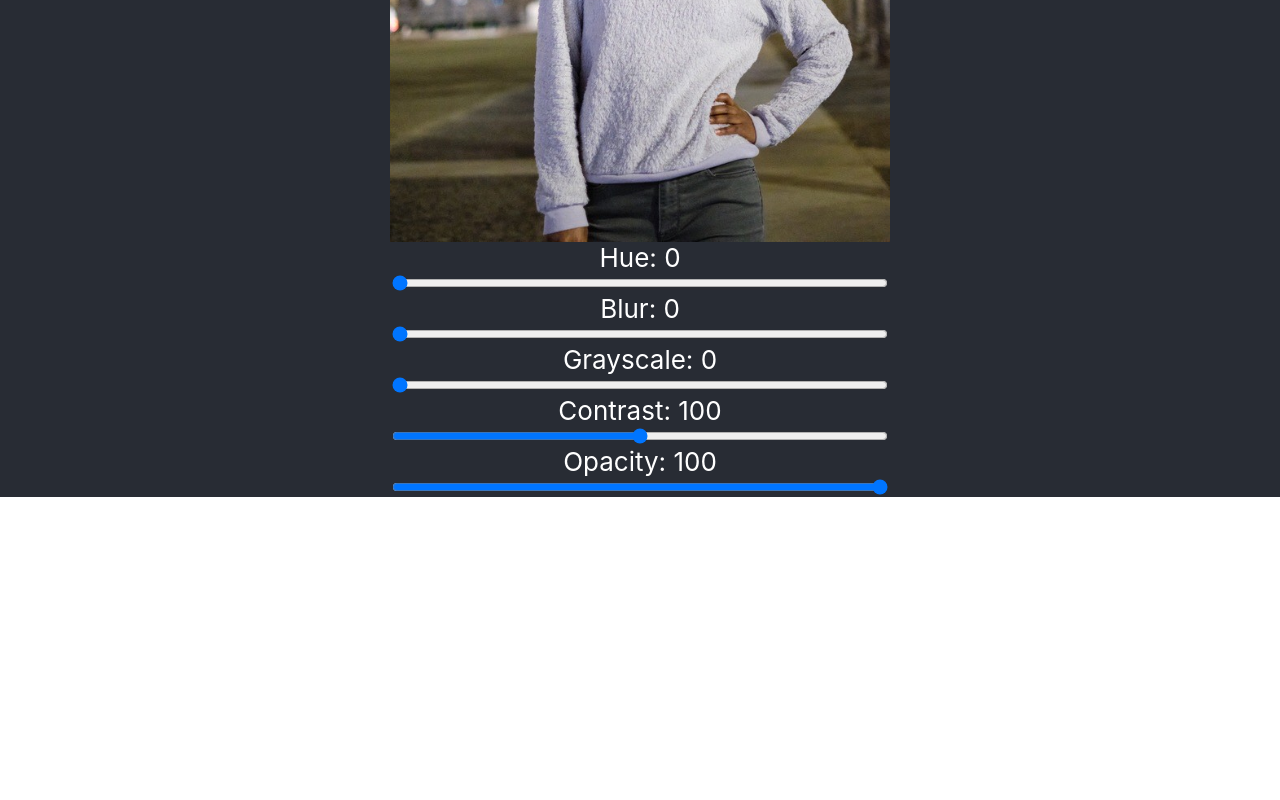
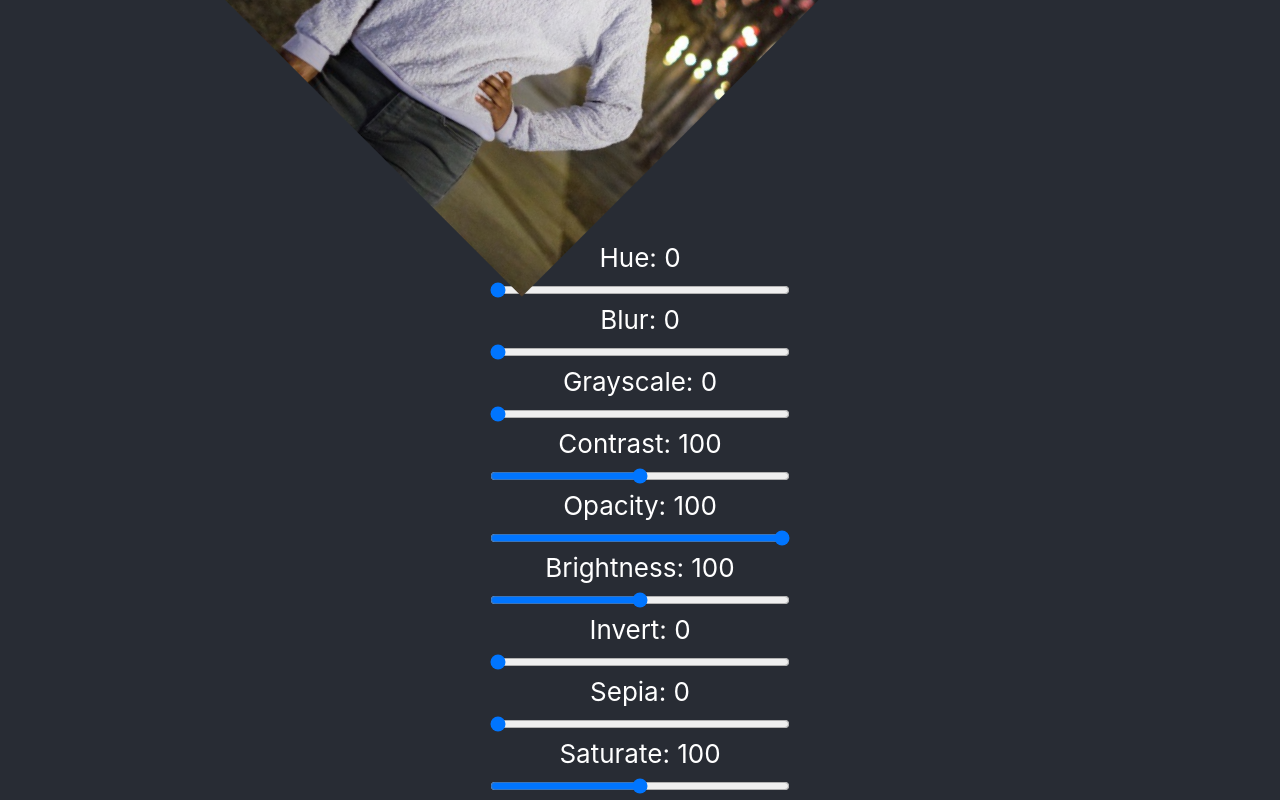
Before and after one commit to liyaSileshi/fame, a React (Create React App) app: page / in a window 1280 px wide. Shown: the part 592-1392 px from the top of the page. Before the commit the page ends 1089 px from the top, so only its background shows below. Built offline with nearby package versions, Linux system fonts and the light colour scheme.

Commit message:
slider component made

```diff
--- /dev/null
+++ b/src/Slider.css
@@ -0,0 +1,3 @@
+.Slider input{
+    width: 300px;
+}
--- /dev/null
+++ b/src/Slider.js
@@ -0,0 +1,17 @@
+import React from 'react'
+import './Slider.css'
+function Slider({min, max, value, type, onChange}) {
+    return (
+        <div className='Slider'>
+            <input
+            min= {min}
+            max= {max}
+            type={type}
+            value= {value}
+            onChange={onChange}
+          />
+        </div>
+    )
+}
+
+export default Slider;
--- a/src/editor.js
+++ b/src/editor.js
@@ -1,5 +1,5 @@
 import React, { Component } from 'react'
-
+import Slider from './Slider'
 class Editor extends Component {
     constructor(props) {
       super(props)
@@ -9,13 +9,23 @@ class Editor extends Component {
         blur: 0,
         grayscale: 0,
         contrast: 100,
-        opacity: 100
+        opacity: 100,
+        brightness: 100,
+        invert: 0,
+        sepia: 0,
+        saturate: 100
+        // rotate: 0
       }
     }
 
     render() {
       const filterStyle = {
-        filter: `hue-rotate(${this.state.hue}deg) blur(${this.state.blur}px) grayscale(${this.state.grayscale}%) contrast(${this.state.contrast}%)`
+        filter: `hue-rotate(${this.state.hue}deg) blur(${this.state.blur}px)
+        grayscale(${this.state.grayscale}%) contrast(${this.state.contrast}%)
+        opacity(${this.state.opacity}%) brightness(${this.state.brightness}%)
+        invert(${this.state.invert}%) sepia(${this.state.sepia}%)
+        saturate(${this.state.saturate}%)`,
+        transform: `rotate(45deg)`
       }
 
       return (
@@ -29,7 +39,7 @@ class Editor extends Component {
           />
 
           <span>Hue: {this.state.hue}</span>
-          <input
+          <Slider
             min="0"
             max="360"
             type="range"
@@ -40,7 +50,7 @@ class Editor extends Component {
           />
 
           <span>Blur: {this.state.blur}</span>
-          <input
+          <Slider
             min="0"
             max="10"
             type="range"
@@ -51,7 +61,7 @@ class Editor extends Component {
           />
 
           <span>Grayscale: {this.state.grayscale}</span>
-          <input
+          <Slider
             min="0"
             max="100"
             type="range"
@@ -62,7 +72,7 @@ class Editor extends Component {
           />
 
           <span>Contrast: {this.state.contrast}</span>
-          <input
+          <Slider
             min="0"
             max="200"
             type="range"
@@ -73,13 +83,57 @@ class Editor extends Component {
           />
 
           <span>Opacity: {this.state.opacity}</span>
-          <input
+          <Slider
             min="0"
             max="100"
             type="range"
             value={this.state.opacity}
             onChange={(e) => {
               this.setState({ opacity: e.target.value })
+            }}
+          />
+
+          <span>Brightness: {this.state.brightness}</span>
+          <Slider
+            min="0"
+            max="200"
+            type="range"
+            value={this.state.brightness}
+            onChange={(e) => {
+              this.setState({ brightness: e.target.value })
+            }}
+          />
+
+          <span>Invert: {this.state.invert}</span>
+          <Slider
+            min="0"
+            max="100"
+            type="range"
+            value={this.state.invert}
+            onChange={(e) => {
+              this.setState({ invert: e.target.value })
+            }}
+          />
+
+          <span>Sepia: {this.state.sepia}</span>
+          <Slider
+            min="0"
+            max="100"
+            type="range"
+            value={this.state.sepia}
+            onChange={(e) => {
+              this.setState({ sepia: e.target.value })
+            }}
+          />
+
+          <span>Saturate: {this.state.saturate}</span>
+          <Slider
+            min="0"
+            max="200"
+            type="range"
+            value={this.state.saturate}
+            onChange={(e) => {
+              this.setState({ saturate: e.target.value })
             }}
           />
 
```
